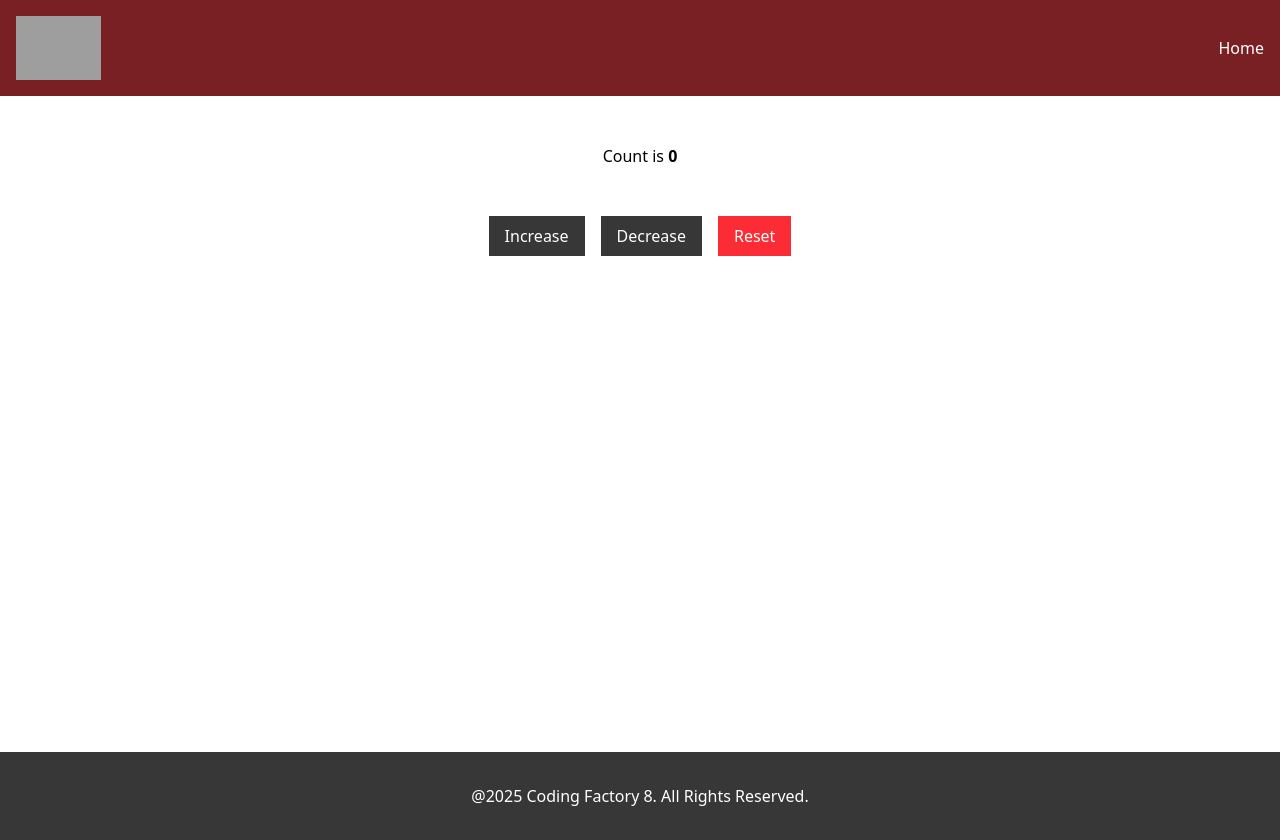
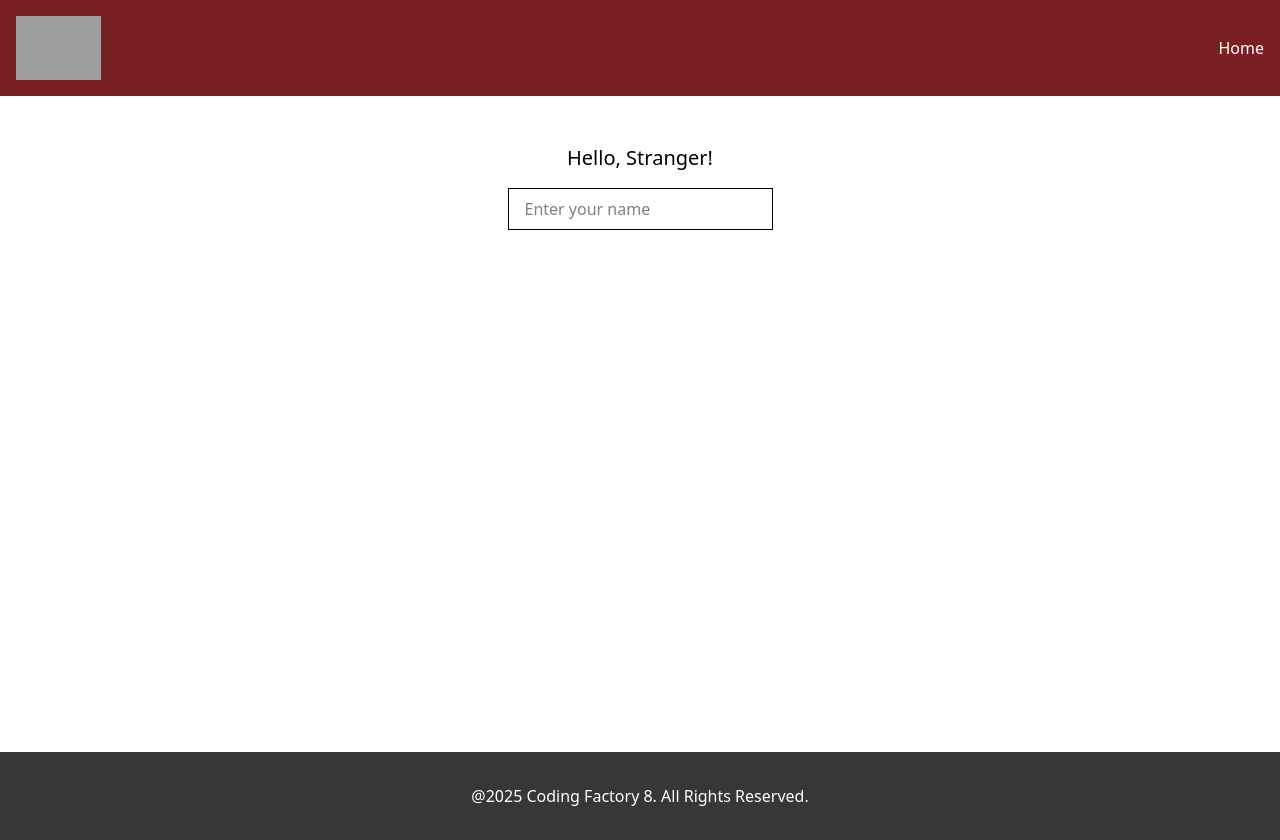
Before and after one commit to AthanasiaPet/cf8-react-intro, a React app: page / in a window 1280 px wide. Built offline with nearby package versions, Linux system fonts and the light colour scheme; grey boxes are pictures that could not be loaded; the HTML template or start-up script is replaced by a standard one.

Commit message:
feat: add NameChanger component

```diff
--- a/src/App.tsx
+++ b/src/App.tsx
@@ -10,7 +10,8 @@
 import LayOut from "./components/LayOut.tsx";
 // import FunctionalComponentWithState from "./components/FunctionalComponentWithState.tsx";
 //import ClassComponentWithState from "./components/ClassComponentWithState.tsx";
-import Counter from "./components/Counter.tsx";
+//import Counter from "./components/Counter.tsx";
+import NameChanger from "./components/NameChanger.tsx";
 
 function App() {
 
@@ -34,7 +35,8 @@
             <LayOut>
                 {/*<FunctionalComponentWithState />*/}
                 {/*<ClassComponentWithState />*/}
-                <Counter />
+                {/*<Counter />*/}
+                <NameChanger />
             </LayOut>
 
         </>
--- /dev/null
+++ b/src/components/NameChanger.tsx
@@ -0,0 +1,29 @@
+import {useState} from "react";
+
+
+const NameChanger = () => {
+    const [name, setName] = useState("")
+
+    const handleChange =(e: React.ChangeEvent<HTMLInputElement>) => {
+        setName(e.target.value);
+    }
+
+    return (
+        <>
+            <h1 className="text-center text-xl mt-12">Hello, {name || "Stranger"}!</h1>
+            <div className="text-center mt-4">
+                <input
+                    type="text"
+                    value={name}
+                    onChange={handleChange}
+                    placeholder="Enter your name"
+                    className="border px-4 py-2 "
+                />
+            </div>
+        </>
+    )
+
+
+}
+
+export default NameChanger;
```
